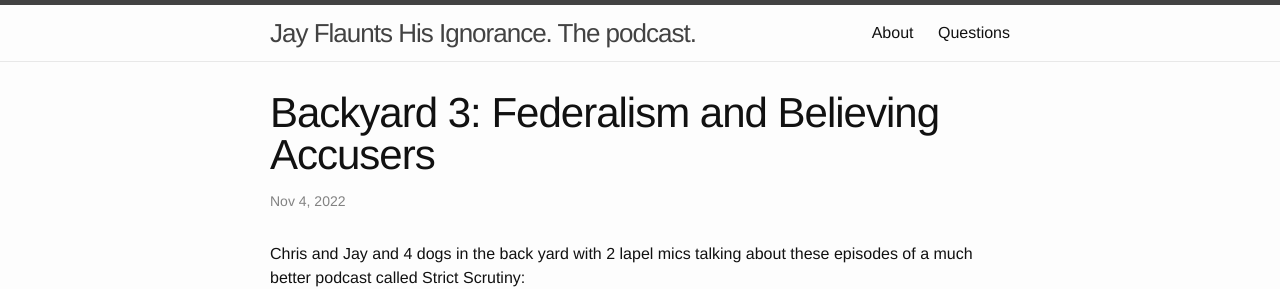
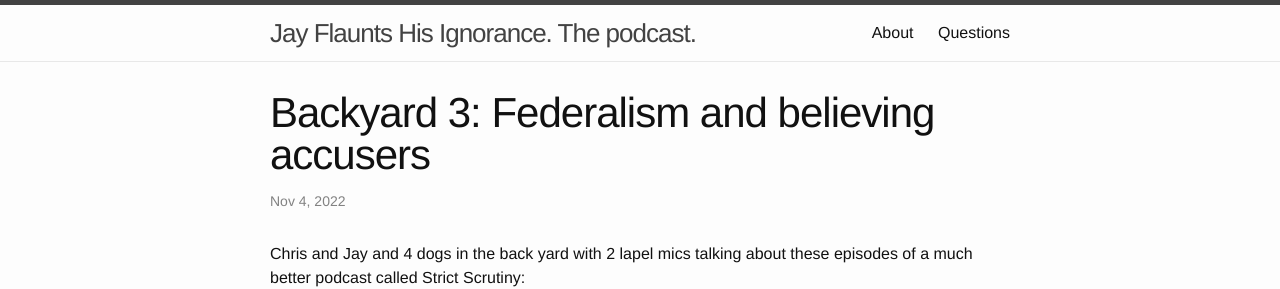
Before and after one commit to jhannah/jayflaunts, a Jekyll site: the page built from _posts/2022-11-04-backyard3.md, in a window 1280 px wide. Shown: the top 289 px of the page. Built offline with Jekyll 4.4.1, drawn with Linux system fonts in a browser that asks for light colours.

Commit message:
Better capitalization

```diff
--- a/_posts/2022-11-04-backyard3.md
+++ b/_posts/2022-11-04-backyard3.md
@@ -1,6 +1,6 @@
 ---
 layout: post
-title:  "Backyard 3: Federalism and Believing Accusers"
+title:  "Backyard 3: Federalism and believing accusers"
 date: 2022-11-04 18:20:34
 categories:
 duration: 1:05:02
```
